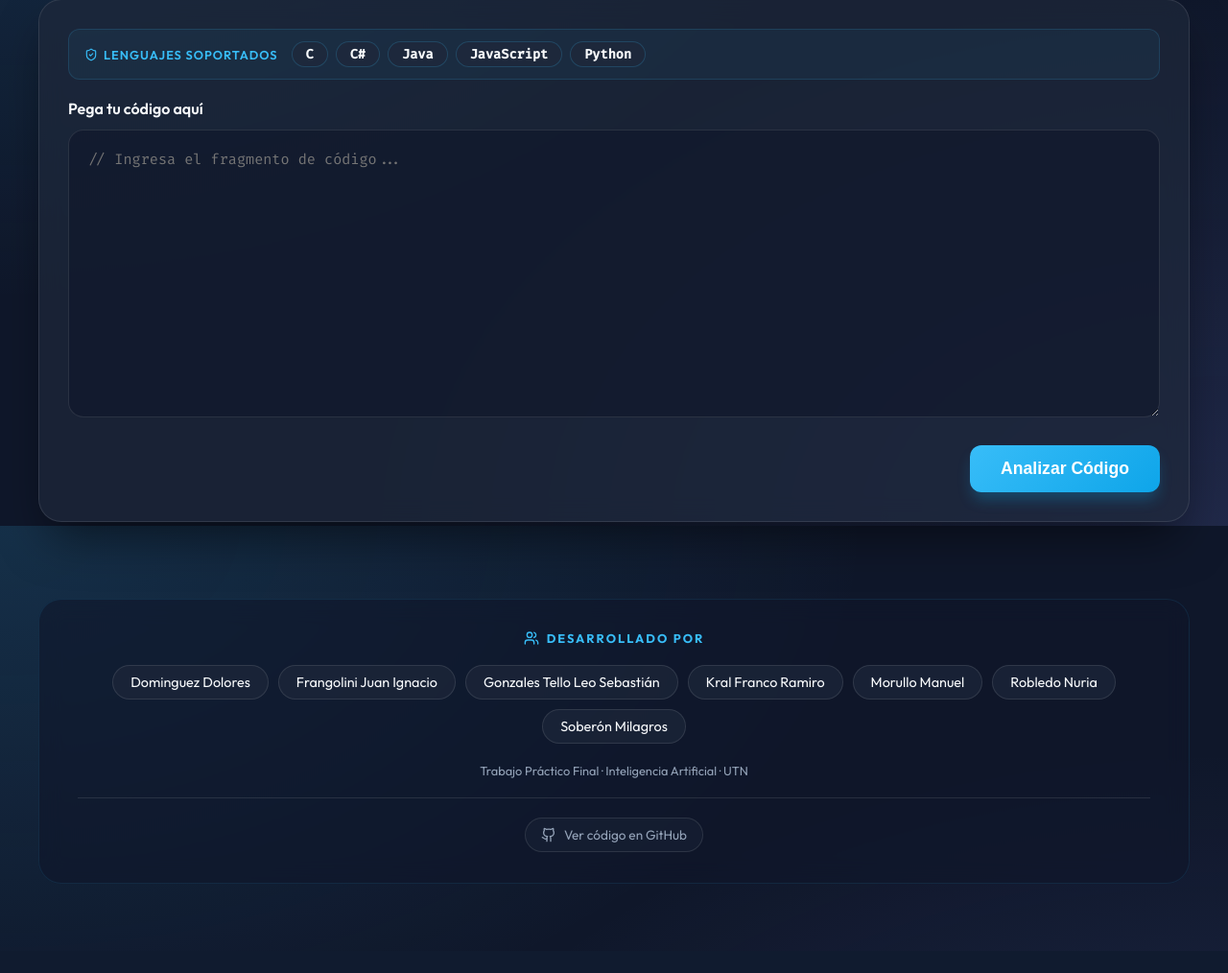
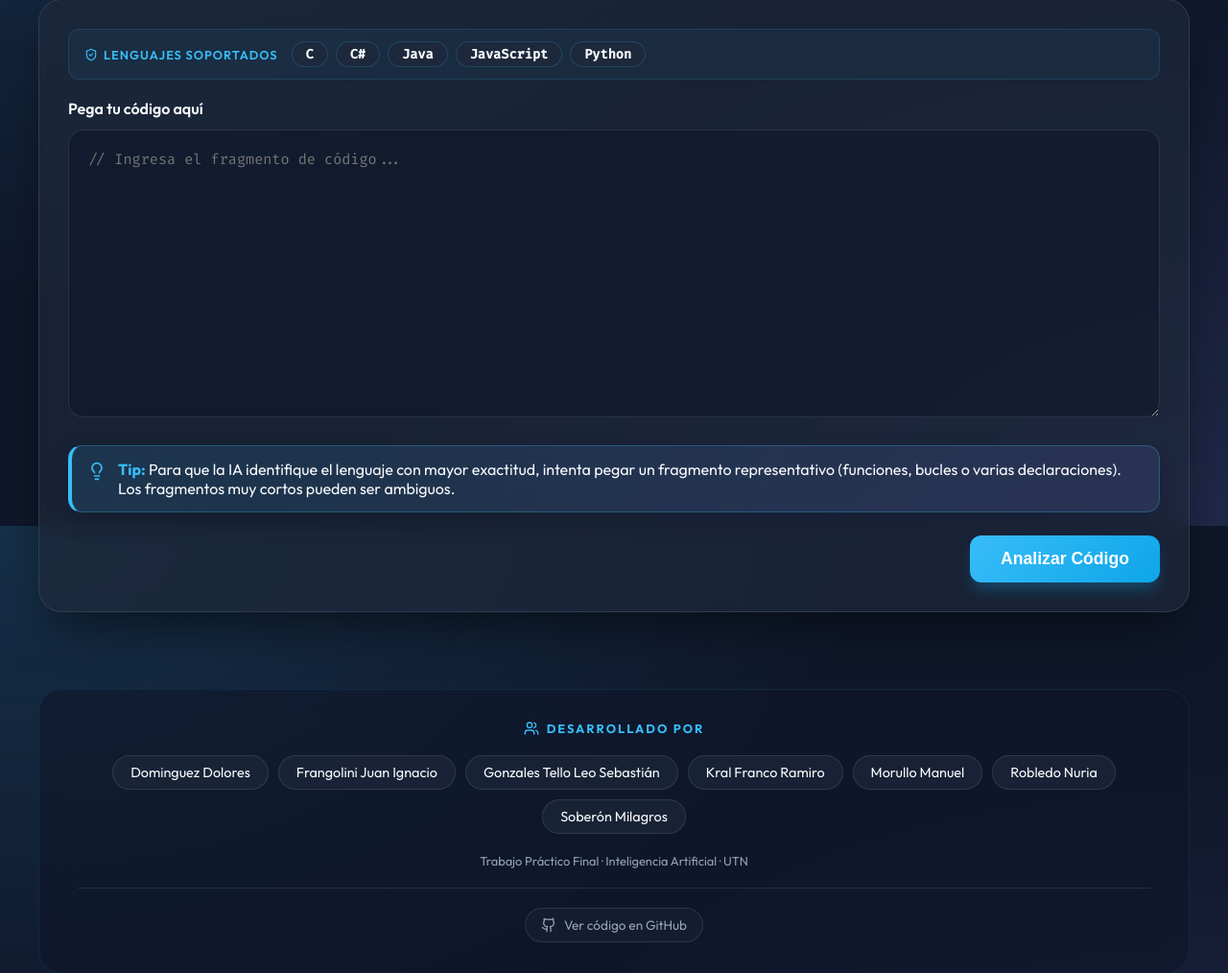
Before and after one commit to kralsito/Red_Neuronal_TP, a Flask app: page / in a window 1280 px wide. Shown: the part 252-1266 px from the top of the page at 96% size. Before the commit the page ends 1173 px from the top, so only its background shows below. Run offline with Flask 3, Linux system fonts and the light colour scheme.

Commit message:
Agrego tip recomendado agregar bloques de codigo representativos

```diff
--- a/static/css/main.css
+++ b/static/css/main.css
@@ -117,6 +117,33 @@ label {
 
 .input-group {
     margin-bottom: 25px;
+}
+
+.tip-box {
+    display: flex;
+    align-items: flex-start;
+    gap: 12px;
+    margin-bottom: 24px;
+    padding: 14px 16px;
+    background: linear-gradient(135deg, rgba(56, 189, 248, 0.12), rgba(129, 140, 248, 0.12));
+    border: 1px solid rgba(56, 189, 248, 0.28);
+    border-left: 4px solid var(--primary);
+    border-radius: 14px;
+    color: var(--text-main);
+    box-shadow: 0 10px 24px rgba(2, 6, 23, 0.18);
+}
+
+.tip-box i,
+.tip-box svg {
+    flex: 0 0 auto;
+    width: 20px;
+    height: 20px;
+    color: var(--primary);
+    margin-top: 2px;
+}
+
+.tip-box strong {
+    color: var(--primary);
 }
 
 textarea {
--- a/templates/index.html
+++ b/templates/index.html
@@ -40,6 +40,13 @@
                 <div class="input-group">
                     <label for="code-input">Pega tu código aquí</label>
                     <textarea id="code-input" placeholder="// Ingresa el fragmento de código..."></textarea>
+                </div>
+
+                <div class="tip-box">
+                    <i data-lucide="lightbulb"></i>
+                    <div>
+                        <strong>Tip:</strong> Para que la IA identifique el lenguaje con mayor exactitud, intenta pegar un fragmento representativo (funciones, bucles o varias declaraciones). Los fragmentos muy cortos pueden ser ambiguos.
+                    </div>
                 </div>
 
                 <div class="actions">
```
